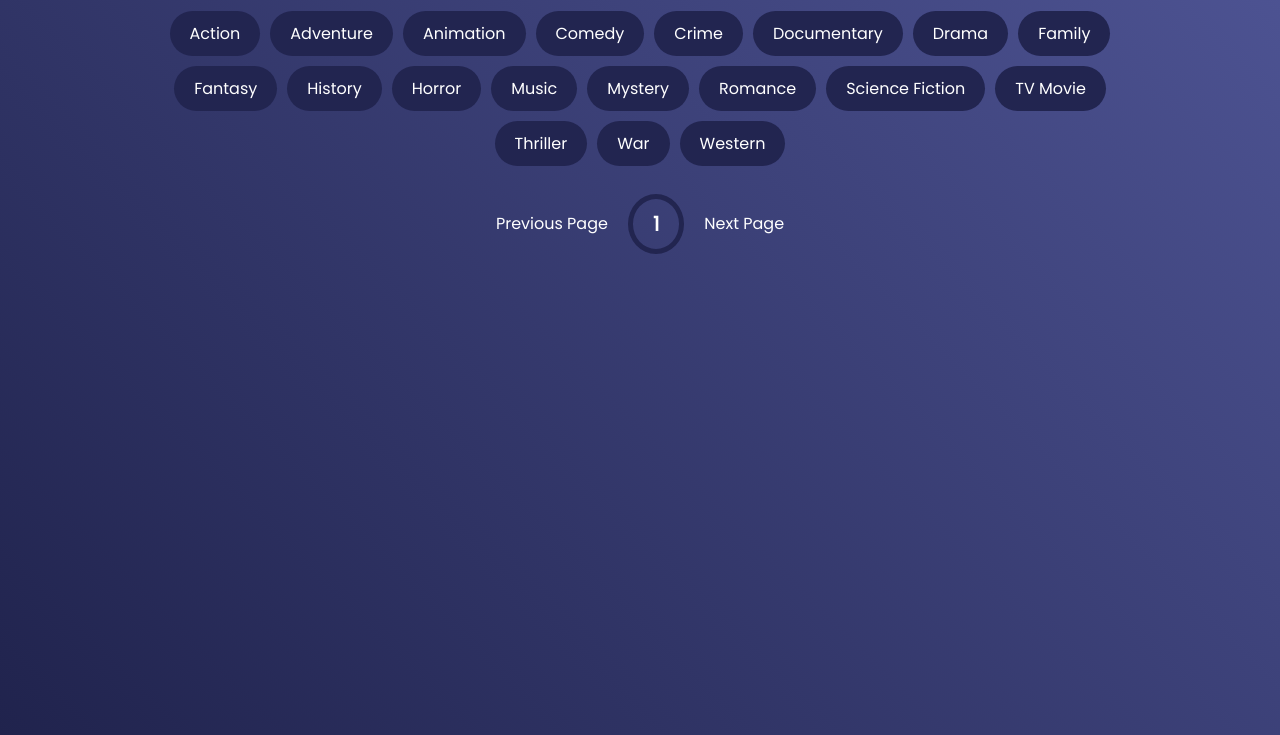
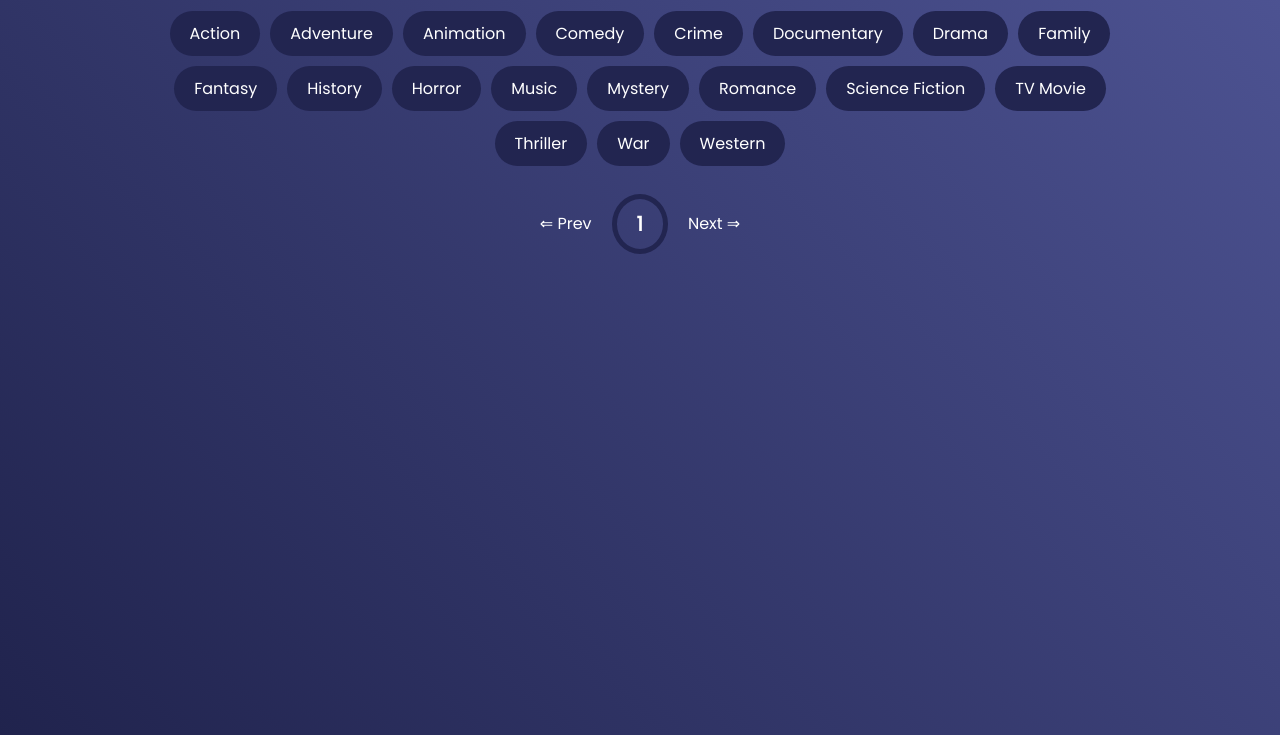
Before and after one commit to gateremark/FilMere, a plain HTML site: page index.html in a window 1280 px wide. Shown: the part 65-800 px from the top of the page. Drawn offline with Linux system fonts and the light colour scheme; no server answers; a web font is replaced by a local one.

Commit message:
Editted the next and prev divs

```diff
--- a/index.html
+++ b/index.html
@@ -40,9 +40,9 @@
 		</div>
 		<main id="main"></main>
 		<div class="pagination">
-			<div class="page" id="prev">Previous Page</div>
+			<div class="page" id="prev">&#8656; Prev</div>
 			<div class="current" id="current">1</div>
-			<div class="page" id="next">Next Page</div>
+			<div class="page" id="next">Next &#8658;</div>
 		</div>
 
 		<script src="script.js"></script>
```
